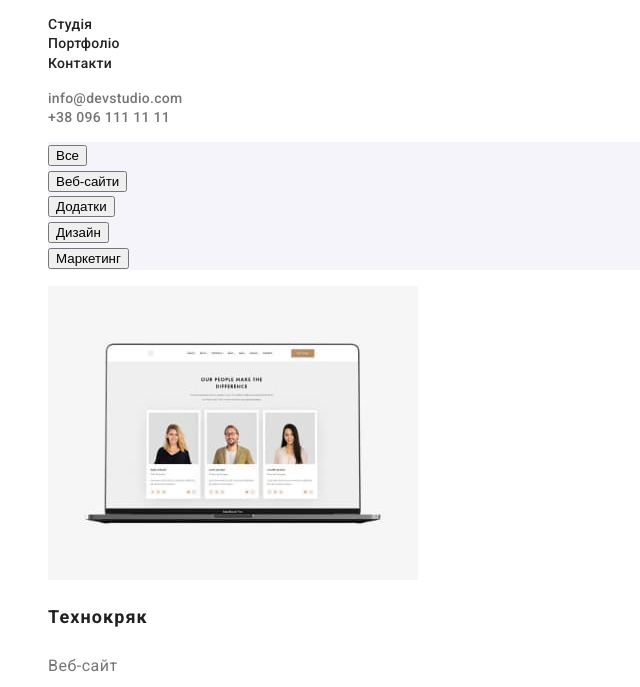
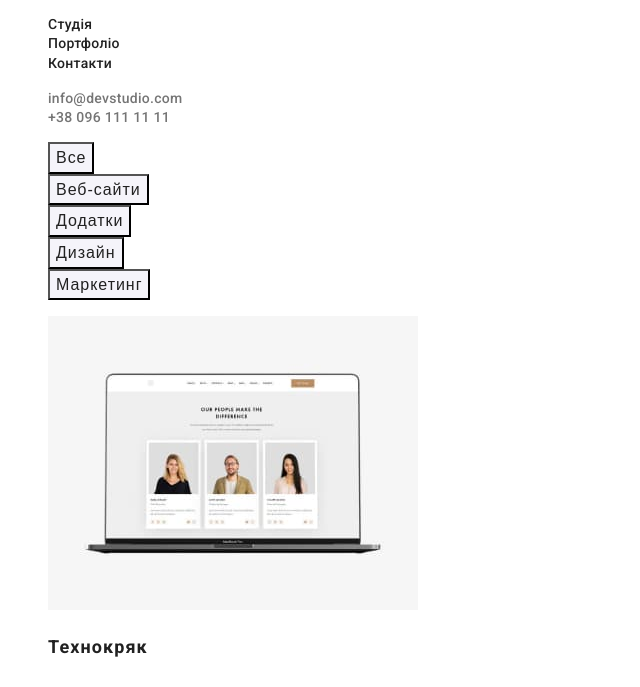
Before and after one commit to HelenBasanska/goit-markup-hw-02, a plain HTML site: page portfolio.html in a window 1280 px wide. Shown: the part 41-728 px from the top of the page, without its empty margins (0-640 px from the left). Drawn offline with Linux system fonts and the light colour scheme.

Commit message:
Исправляет стили кнопок фильтра согласно макета

```diff
--- a/css/styles.css
+++ b/css/styles.css
@@ -16,6 +16,14 @@ body {
   font-size: 16px;
   line-height: 1.2;
   letter-spacing: 0.03em;
+}
+
+ul {
+  list-style: none;
+}
+
+a {
+  text-decoration: none;
 }
 
 .logo-header {
@@ -41,7 +49,7 @@ body {
   color: var(--accent-color);
 }
 
-footer {
+.footer {
   background-color: var(--footer-background-color);
 }
 
@@ -161,10 +169,10 @@ footer {
   background-color: var(--background-color);
 }
 
-.filter.button {
+.filter {
   background-color: var(--background-color);
 }
-.filter.button li {
+.filter.button {
   background-color: var(--filter-button-color);
   color: var(--title-text-color);
   font-weight: 500;
@@ -172,8 +180,8 @@ footer {
   line-height: 1.6;
 }
 
-.filter.button li :hover,
-.filter.button li :focus {
+.filter.button:hover,
+.filter.button:focus {
   background-color: var(--accent-color);
   color: var(--background-color);
   cursor: pointer;
--- a/portfolio.html
+++ b/portfolio.html
@@ -35,12 +35,16 @@
     <main>
       <section class="portfolio">
         <h1 class="portfolio-title visually-hidden">Наші работи</h1>
-        <ul class="filter button">
-          <li><button type="button">Все</button></li>
-          <li><button type="button">Веб-сайти</button></li>
-          <li><button type="button">Додатки</button></li>
-          <li><button type="button">Дизайн</button></li>
-          <li><button type="button">Маркетинг</button></li>
+        <ul class="filter">
+          <li><button type="button" class="filter button">Все</button></li>
+          <li>
+            <button type="button" class="filter button">Веб-сайти</button>
+          </li>
+          <li><button type="button" class="filter button">Додатки</button></li>
+          <li><button type="button" class="filter button">Дизайн</button></li>
+          <li>
+            <button type="button" class="filter button">Маркетинг</button>
+          </li>
         </ul>
 
         <ul>
@@ -135,7 +139,7 @@
       </section>
     </main>
 
-    <footer>
+    <footer class="footer">
       <a href="./index.html" lang="en" class="logo-footer"
         >Web<span>Studio</span></a
       >
```
Also changed, not shown: index.html (+1 -1 lines).
